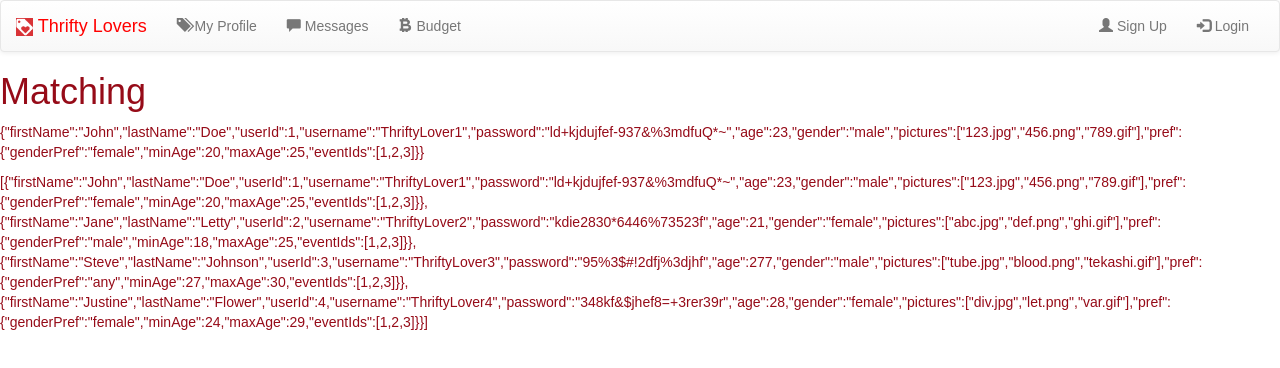
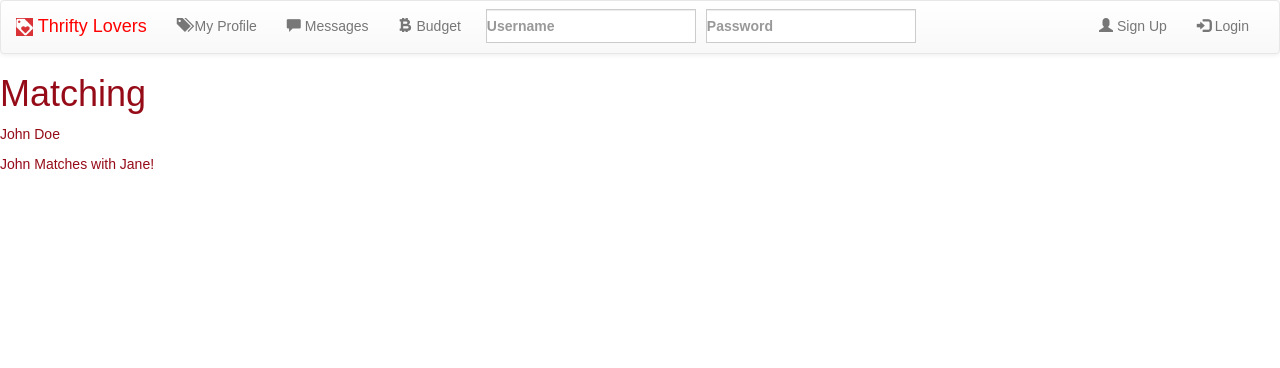
Before and after one commit to sheriffahmed/ThriftyLovers, a React (Create React App) app in the folder frontend/: page /match in a window 1280 px wide. Shown: the top 368 px of the page. Built offline with nearby package versions, Linux system fonts and the light colour scheme.

Commit message:
Placed login text fields in the nav bar in App.js

```diff
--- a/frontend/src/App.js
+++ b/frontend/src/App.js
@@ -41,6 +41,40 @@ class App extends Component {
                   <li><a href="/user/:user"><span className="glyphicon glyphicon-tags"></span> My Profile</a></li>
                   <li><a href="/user/:user/messages"><span className="glyphicon glyphicon-comment"></span> Messages</a></li>
                   <li><a href="/budget"><span className="glyphicon glyphicon-btc"></span> Budget</a></li>
+                  <li><form class="form-inline">
+                    <div class="input-group">
+                    <label>
+                      <input
+                      type="text"
+                      class="form-control"
+                      placeholder="Username"
+                      aria-label="Username"
+                      aria-describedby="basic-addon1"
+                      style={{
+                        marginTop: "8px",
+                        paddingLeft: "-0px",
+                        marginLeft: "10px",
+                        display: "block"
+                      }}/>
+                      </label>
+                    </div>
+                    <div class="input-group">
+                    <label>
+                      <input
+                      type="password"
+                      class="form-control"
+                      placeholder="Password"
+                      aria-label="Password"
+                      aria-describedby="basic-addon1"
+                      style={{
+                        marginTop: "8px",
+                        paddingLeft: "-0px",
+                        marginLeft: "10px",
+                        display: "block"
+                      }}/>
+                      </label>
+                    </div>
+                  </form></li>
                 </ul>
                 <ul className="nav navbar-nav navbar-right">
                   <li><a href="/signup"><span className="glyphicon glyphicon-user"></span> Sign Up</a></li>
--- a/frontend/src/components/Dummy2JSON.js
+++ b/frontend/src/components/DummyAll.js
@@ -1,6 +1,5 @@
 import React from 'react';
 import ReactDOM from 'react-router-dom';
-import dummy from './DummyJSON';
 
 const dummy2 = [
     {
--- a/frontend/src/components/Matching.js
+++ b/frontend/src/components/Matching.js
@@ -1,6 +1,6 @@
 import React from 'react';
-import dummy from './DummyJSON';
-import dummy2 from './Dummy2JSON';
+import dummy from './DummySingle';
+import dummy2 from './DummyAll';
 
 
 
@@ -41,15 +41,13 @@ class Matching extends React.Component {
 
     }
     render() {
-        const dummer = JSON.stringify(dummy);
-        const dummer2 = JSON.stringify(dummy2);
+
 
         return (
             <div>
                 <h1>Matching</h1>
-            <p>{dummer}</p>
-            <p>{dummer2}</p>
-           {/* {this.handleUserMatch(dummer2)} */}
+            <p>{dummy.firstName} {' '} {dummy.lastName}</p>
+           {this.handleUserMatch(dummy, dummy2)}
             <p>{this.state.result}</p>
             </div>
         )
```
Also changed, not shown: frontend/src/components/DummySingle.js (renamed from frontend/src/components/DummyJSON.js).
